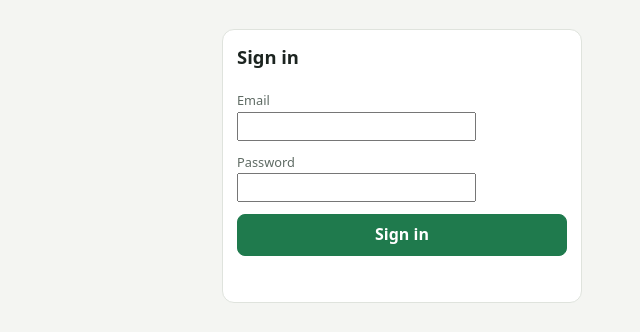
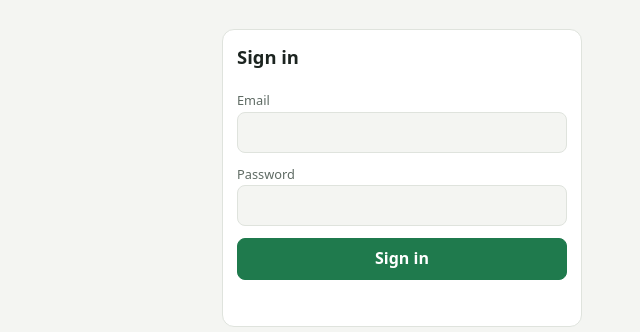
Before and after one commit to dshort2007/groceries, a website with bundled scripts: page index.html in a window 1280 px wide. Shown: the part 54-386 px from the top of the page, without its empty margins (238-878 px from the left). Built offline with nearby package versions, Linux system fonts and the light colour scheme.

Commit message:
Style the sign-in fields like the rest of the app
Co-Authored-By: Claude Fable 5.2 <noreply@anthropic.com>
Claude-Session: https://claude.ai/code/session_017qH6xixhyu1LTHp4bLG842

```diff
--- a/styles.css
+++ b/styles.css
@@ -87,7 +87,7 @@ button.primary {
 
 button.danger { color: var(--danger); }
 
-input[type="text"], input[type="number"], select {
+input[type="text"], input[type="number"], input[type="email"], input[type="password"], select {
   width: 100%;
   min-width: 0;
   padding: 8px 10px;
```
